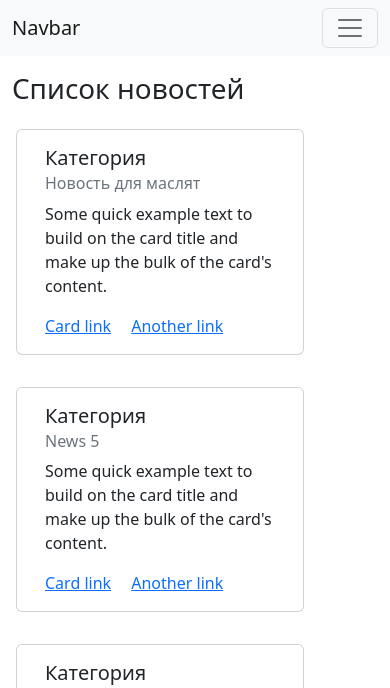
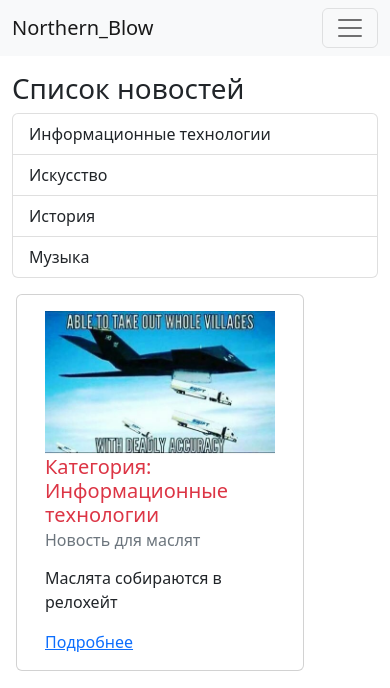
Before and after one commit to NorthernBlow/AudioStream, a Django app: page /news/ in a window 390 px wide. Shown: the top 688 px of the page. Run offline with Django 4.2, Linux system fonts and the light colour scheme; data comes from the database, SQL or seed files in the repository; both versions use the stored data as it was after the commit.

Commit message:
create page of category

```diff
--- a/mysite/mysite/urls.py
+++ b/mysite/mysite/urls.py
@@ -23,7 +23,8 @@ from news.views import *
 urlpatterns = [
     path('admin/', admin.site.urls),
     path('news/', include('news.urls')),
-    path('index/', index)
+    path('', index),
+    path('category/<int:category_id>/', get_category)
 ]
 
 if settings.DEBUG:
--- a/mysite/news/templates/news/index.html
+++ b/mysite/news/templates/news/index.html
@@ -10,21 +10,21 @@
 
   <nav class="navbar navbar-expand-lg bg-light">
   <div class="container-fluid">
-    <a class="navbar-brand" href="#">Navbar</a>
+    <a class="navbar-brand" href="/">Northern_Blow</a>
     <button class="navbar-toggler" type="button" data-bs-toggle="collapse" data-bs-target="#navbarSupportedContent" aria-controls="navbarSupportedContent" aria-expanded="false" aria-label="Toggle navigation">
       <span class="navbar-toggler-icon"></span>
     </button>
     <div class="collapse navbar-collapse" id="navbarSupportedContent">
       <ul class="navbar-nav me-auto mb-2 mb-lg-0">
         <li class="nav-item">
-          <a class="nav-link active" aria-current="page" href="/index/">Главная</a>
+          <a class="nav-link active" aria-current="page" href="/">Главная</a>
         </li>
         <li class="nav-item">
           <a class="nav-link" href="/index/">Добавить новость</a>
         </li>
         <li class="nav-item dropdown">
           <a class="nav-link dropdown-toggle" href="#" id="navbarDropdown" role="button" data-bs-toggle="dropdown" aria-expanded="false">
-            Dropdown
+            Меню
           </a>
           <ul class="dropdown-menu" aria-labelledby="navbarDropdown">
             <li><a class="dropdown-item" href="#">Action</a></li>
@@ -34,12 +34,12 @@
           </ul>
         </li>
         <li class="nav-item">
-          <a class="nav-link disabled">Disabled</a>
+          <a class="nav-link disabled">Не нажимается</a>
         </li>
       </ul>
       <form class="d-flex" role="search">
-        <input class="form-control me-2" type="search" placeholder="Search" aria-label="Search">
-        <button class="btn btn-outline-success" type="submit">Search</button>
+        <input class="form-control me-2" type="search" placeholder="печатать" aria-label="печатать">
+        <button class="btn btn-outline-success" type="submit">ИСКАТЬ</button>
       </form>
     </div>
   </div>
@@ -47,20 +47,40 @@
   <div class="container mt-3">
        <h1>{{ title }}</h1>
   <div class="row">
+
+    <div class="col-md-4">
+      <div class="list-group">
+        {% for var1 in categories %}
+  <a href="/category/{{ var1.pk }}" class="list-group-item list-group-item-action">{{ var1.title }}</a>
+        {% endfor %}
+</div>
+    </div>
+  {% if news %}
     {% for item in news %}
      <div class="card mb-3 ms-3 mt-3" style="width: 18rem;">
   <div class="card-body">
-    <h5 class="card-title">Категория</h5>
+    <div class="media">
+      {% if item.photo %}
+      <img src="{{ item.photo.url }}" class="img-fluid" alt="KOK">
+      {% else %}
+       <img src="https://pp.userapi.com/c841239/v841239291/6026b/9Ysgb6XadI8.jpg" class="img-fluid" alt="KOK" width="320">
+      {% endif %}
+      <div class="media-body">
+
+      </div>
+    </div>
+    <h5 class="card-title {% cycle 'text-danger' 'text-success' %}">Категория: {{ item.category }}</h5>
     <h6 class="card-subtitle mb-2 text-muted">{{ item.title }}</h6>
-    <p class="card-text">Some quick example text to build on the card title and make up the bulk of the card's content.</p>
-    <a href="#" class="card-link">Card link</a>
-    <a href="#" class="card-link">Another link</a>
+    <p class="card-text">{{ item.content|safe|linebreaks|truncatewords:20 }}</p>
+    <a href="#" class="card-link">Подробнее</a>
   </div>
 </div>
     {% endfor %}
+  {% else %}
+    Oops...something wrong with your computer
+  {% endif %}
   </div>
   </div>
-    <h1>Hello, world!</h1>
     <script src="https://cdn.jsdelivr.net/npm/bootstrap@5.2.0-beta1/dist/js/bootstrap.bundle.min.js" integrity="sha384-pprn3073KE6tl6bjs2QrFaJGz5/SUsLqktiwsUTF55Jfv3qYSDhgCecCxMW52nD2" crossorigin="anonymous"></script>
   </body>
 </html>
--- a/mysite/news/urls.py
+++ b/mysite/news/urls.py
@@ -1,6 +1,7 @@
 from django.urls import path
-from .views import index
+from .views import index, get_category
 
 urlpatterns = [
     path('', index),
+    path('category/<int:category_id>/', get_category),
 ]
--- a/mysite/news/views.py
+++ b/mysite/news/views.py
@@ -1,12 +1,20 @@
 from django.shortcuts import render
 from django.http import HttpResponse
-from .models import News
+from .models import News, Category
 
 # Create your views here.
 def index(request):
     news = News.objects.all()
+    categories = Category.objects.all()
     context = {
         'news': news,
-        'title': 'Список новостей'
+        'title': 'Список новостей',
+        'categories': categories,
     }
     return render(request, template_name='news/index.html', context=context)
+
+def get_category(request, category_id):
+    news = News.objects.filter(category_id=category_id)
+    categories = Category.objects.all()
+    category = Category.objects.get(pk=category_id)
+    return render(request, 'news/category.html', {'news': news, 'categories': categories, 'category': category})
```
Also changed, not shown: mysite/news/templates/news/category.html (added, +10 -0 lines), mysite/db.sqlite3, mysite/media/photos/2022/07/09/photo_2018-01-14_12-44-58.jpg (added).
